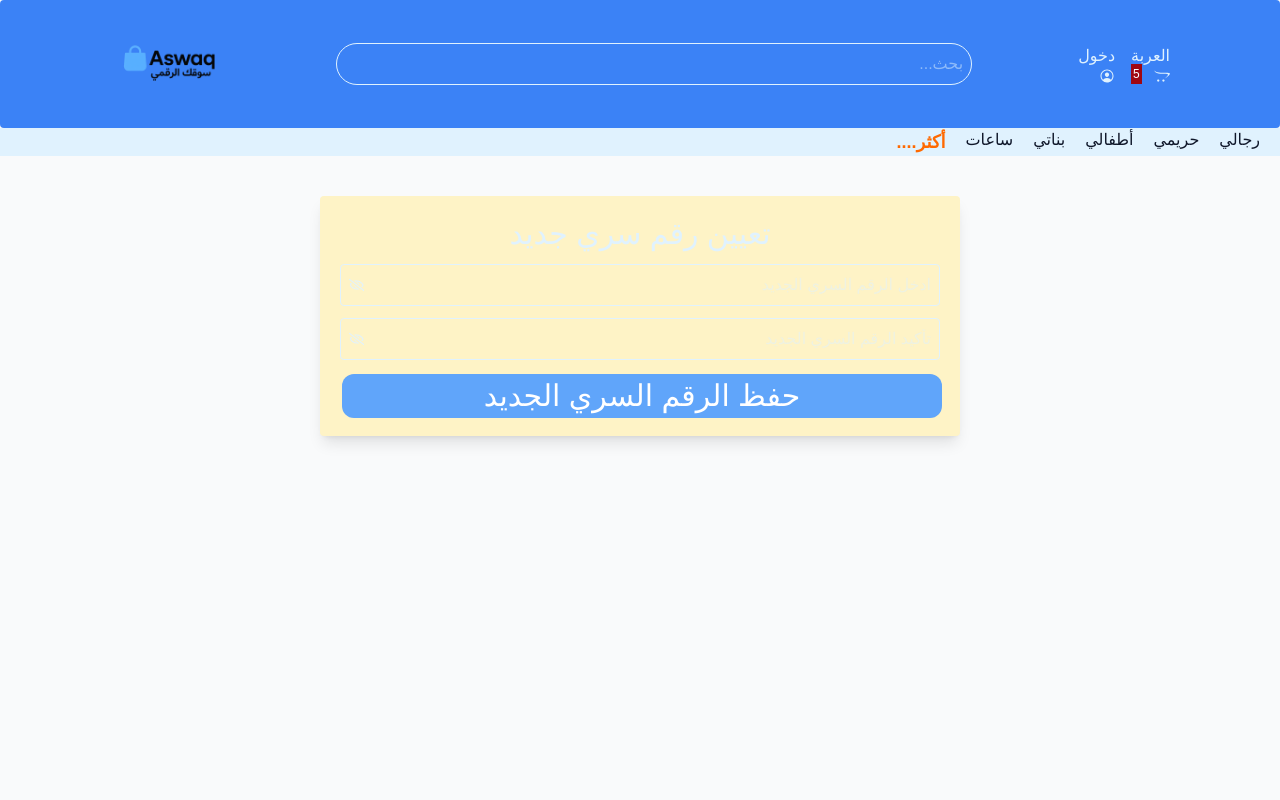
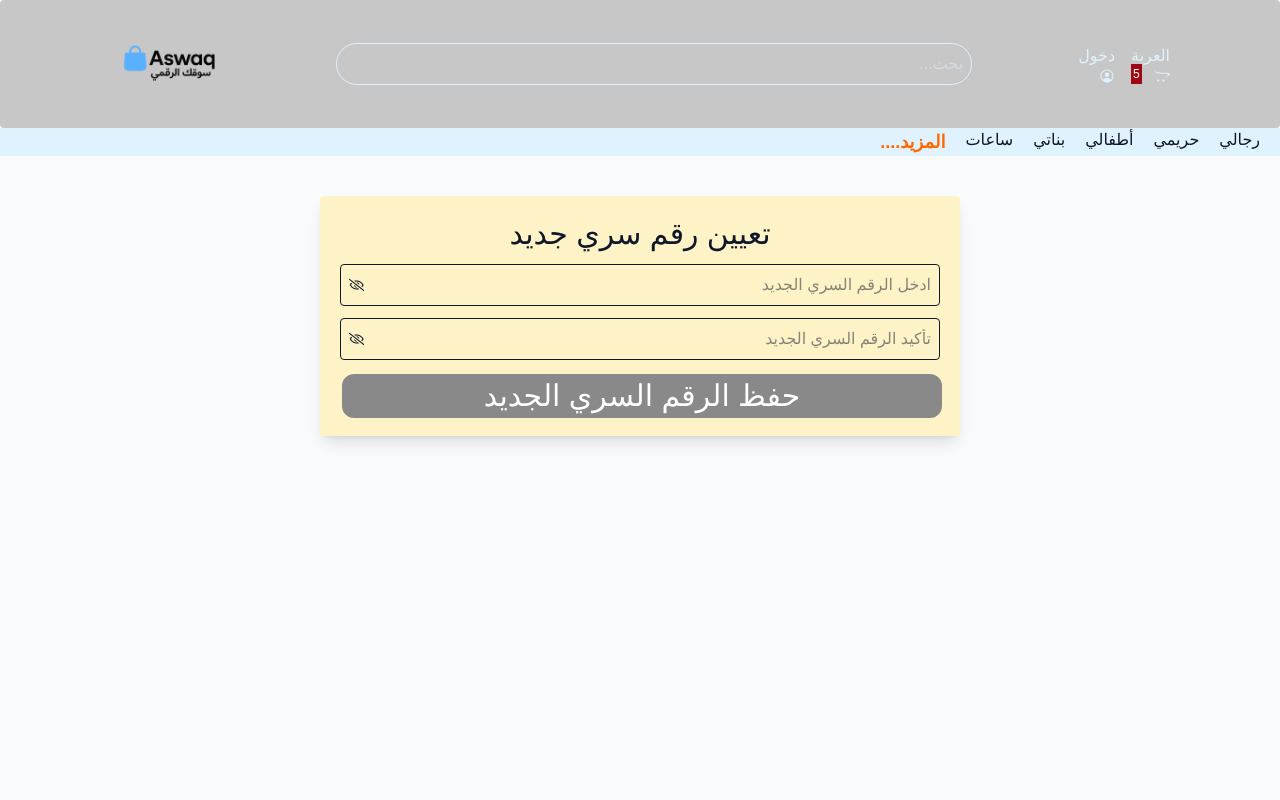
Before and after one commit to abdalla-yahia/aswaq, a Next.js app: page /forgot-password/code-validation/reset-password in a window 1280 px wide. Shown: the top 800 px of the page. Built offline with nearby package versions, Linux system fonts and the light colour scheme.

Commit message:
Complete Home Page Sections

```diff
--- a/src/app/(auth)/forgot-password/code-validation/page.tsx
+++ b/src/app/(auth)/forgot-password/code-validation/page.tsx
@@ -2,7 +2,7 @@ import CodeValidationForm from "@/utils/Forms/Code-Validation-Form";
 
 export default function CodeValidation() {
   return (
-    <div className="w-1/2 mx-auto my-10 p-5 text-highlight bg-amber-100 rounded shadow-lg">
+    <div className="w-1/2 mx-auto my-10 p-5 text-forground bg-amber-100 rounded shadow-lg">
       <h1 className="text-center text-3xl">تأكيد كود التفعيل</h1>
       <CodeValidationForm />
     </div>
--- a/src/app/(auth)/forgot-password/code-validation/reset-password/page.tsx
+++ b/src/app/(auth)/forgot-password/code-validation/reset-password/page.tsx
@@ -2,7 +2,7 @@ import ResetPasswordForm from "@/utils/Forms/Reset-Password-Form";
 
 export default function CodeValidation() {
   return (
-    <div className="w-1/2 mx-auto my-10 p-5 text-highlight bg-amber-100 rounded shadow-lg">
+    <div className="w-1/2 mx-auto my-10 p-5 text-forground bg-amber-100 rounded shadow-lg">
       <h1 className="text-center text-3xl">تعيين رقم سري جديد</h1>
       <ResetPasswordForm />
     </div>
--- a/src/app/(auth)/forgot-password/page.tsx
+++ b/src/app/(auth)/forgot-password/page.tsx
@@ -2,7 +2,7 @@ import ForgotPasswordForm from "@/utils/Forms/Forgot-Password-Form";
 
 export default function ForgotPassword() {
   return (
-    <div className="w-1/2 mx-auto my-10 p-5 text-highlight bg-amber-100 rounded shadow-lg">
+    <div className="w-1/2 mx-auto my-10 p-5 text-forground bg-amber-100 rounded shadow-lg">
     <h1 className="text-center text-3xl">ادخل بريدك الإلكتروني</h1>
     <ForgotPasswordForm />
     </div>
--- a/src/app/(auth)/login/login-page.tsx
+++ b/src/app/(auth)/login/login-page.tsx
@@ -6,7 +6,7 @@ export default function LoginPage() {
 
   return (
     <div className="flex w-full items-center justify-center min-h-screen bg-background">
-      <div className="bg-foreground w-1/2 text-background p-6 rounded-lg shadow-lg">
+      <div className=" w-1/2 text-forground p-6 rounded-lg shadow-lg">
         <h1 className="text-2xl font-bold mb-4 text-center">تسجيل الدخول</h1>
         {/* Login Form */}
         <LoginForm />
--- a/src/app/globals.css
+++ b/src/app/globals.css
@@ -5,8 +5,8 @@
   /* 🌞 Light Mode */
   --background: #f9fafb;              /* خلفية ناعمة */
   --foreground: #0f172a;              /* رمادي غامق للنص */
-  --primary: #60a5fa;                 /* Baby Blue */
-  --accent: #3b82f6;                  /* أزرق فاقع */
+  --primary: #898989;                 /* Baby Blue */
+  --accent: #c7c7c7;                  /* أزرق فاقع */
   --muted: #94a3b8;                   /* رمادي باهت */
   --highlight: #e0f2fe;               /* أزرق فاتح جدًا للخلفيات */
   --border: #e2e8f0;                  /* حدود فاتحة */
--- a/src/components/SubNavbar/SubNavBar.tsx
+++ b/src/components/SubNavbar/SubNavBar.tsx
@@ -38,7 +38,7 @@ export default function SubNavBar() {
                 )
             }
             <li className="cursor-pointer" onClick={()=>setToggle(!toggle)}>
-                {toggle?<span className="text-blue-500 cursor-pointer text-lg font-bold">أقل..</span>:<span className="text-orange-500 cursor-pointer text-lg font-bold">أكثر....</span>}
+                {toggle?<span className="text-blue-500 cursor-pointer text-lg font-bold">أقل..</span>:<span className="text-orange-500 cursor-pointer text-lg font-bold">المزيد....</span>}
             </li>
         </ul>
     </nav>
```
